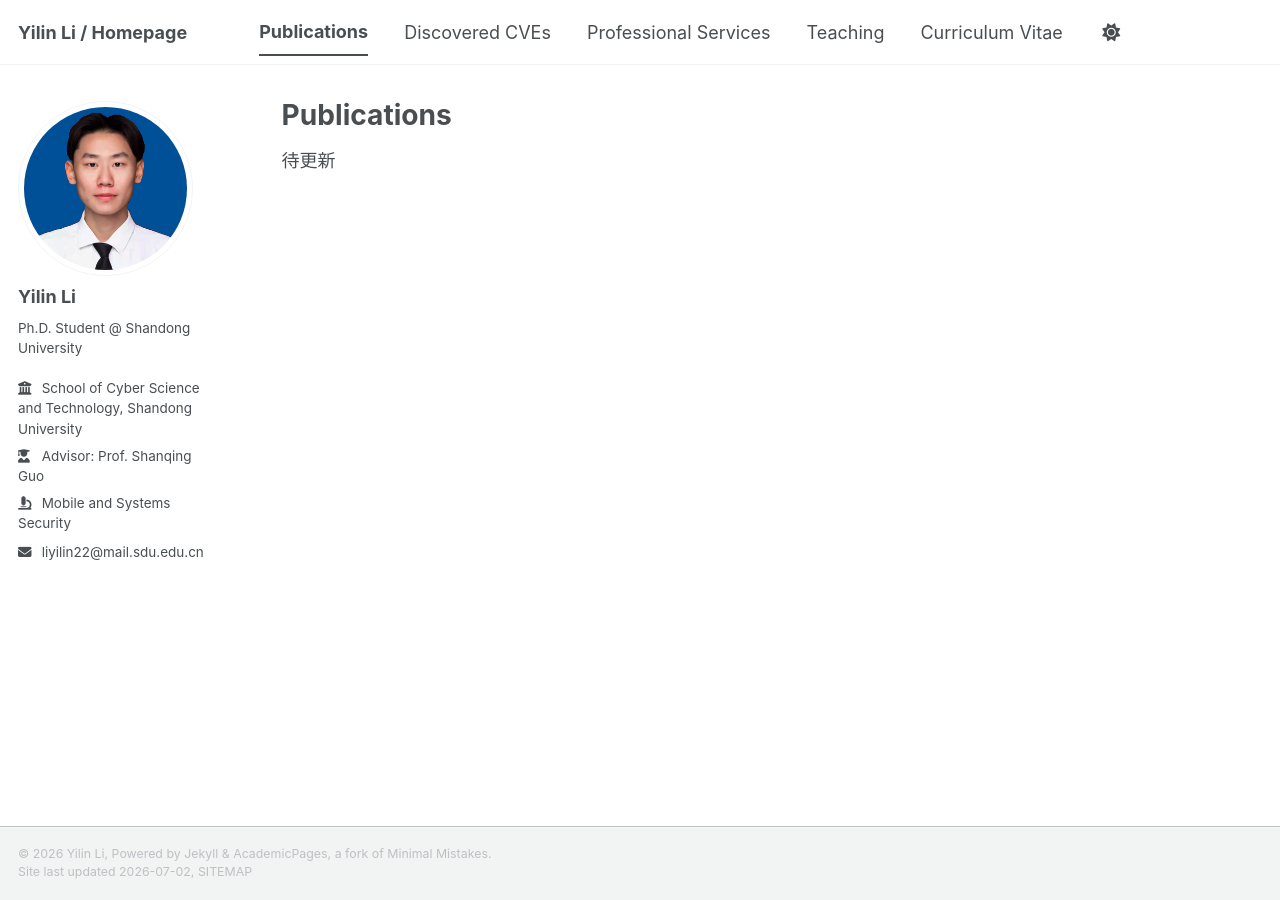
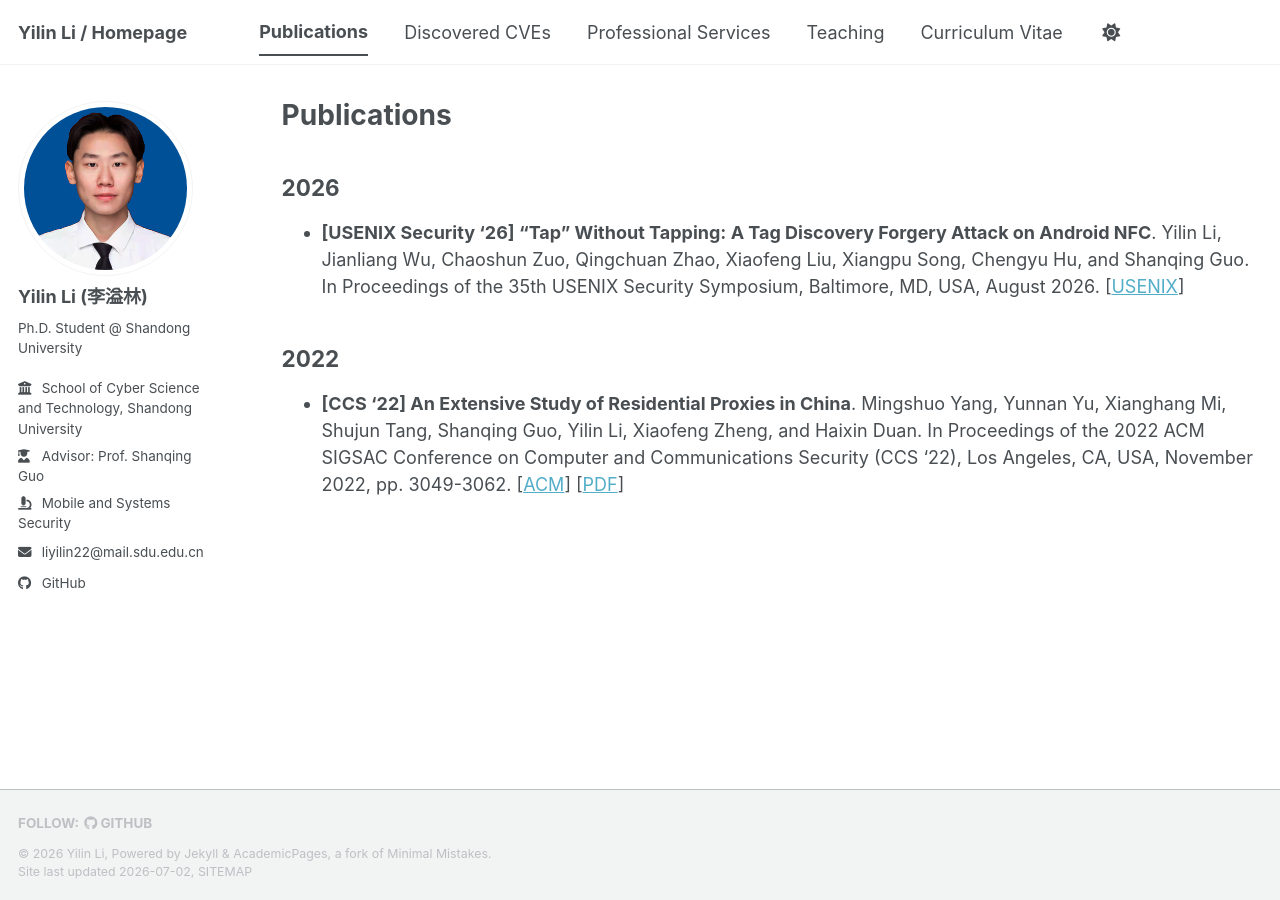
Before and after one commit to mu-sec/mu-sec.github.io, a Jekyll site: the page built from _pages/publications.md, in a window 1280 px wide. Built offline with Jekyll 4.4.1, drawn with Linux system fonts in a browser that asks for light colours; a style sheet for code colours, icons or effects is not loaded.

Commit message:
Add publications and profile links

```diff
--- a/_config.yml
+++ b/_config.yml
@@ -10,7 +10,7 @@ repository: "mu-sec/mu-sec.github.io"
 
 author:
   avatar: "headshot.png"
-  name: "Yilin Li"
+  name: "Yilin Li (李溢林)"
   bio: "Ph.D. Student @ Shandong University"
   location:
   employer: "School of Cyber Science and Technology, Shandong University"
@@ -33,7 +33,7 @@ author:
   bitbucket:
   codepen:
   dribbble:
-  github:
+  github: "mu-sec"
   kaggle:
   stackoverflow:
   artstation:
--- a/_pages/publications.md
+++ b/_pages/publications.md
@@ -5,4 +5,16 @@ permalink: /publications/
 author_profile: true
 ---
 
-待更新
+## 2026
+
+- **[USENIX Security '26] "Tap" Without Tapping: A Tag Discovery Forgery Attack on Android NFC**.
+  Yilin Li, Jianliang Wu, Chaoshun Zuo, Qingchuan Zhao, Xiaofeng Liu, Xiangpu Song, Chengyu Hu, and Shanqing Guo.
+  In Proceedings of the 35th USENIX Security Symposium, Baltimore, MD, USA, August 2026.
+  [[USENIX](https://www.usenix.org/conference/usenixsecurity26/presentation/li-yilin)]
+
+## 2022
+
+- **[CCS '22] An Extensive Study of Residential Proxies in China**.
+  Mingshuo Yang, Yunnan Yu, Xianghang Mi, Shujun Tang, Shanqing Guo, Yilin Li, Xiaofeng Zheng, and Haixin Duan.
+  In Proceedings of the 2022 ACM SIGSAC Conference on Computer and Communications Security (CCS '22), Los Angeles, CA, USA, November 2022, pp. 3049-3062.
+  [[ACM](https://doi.org/10.1145/3548606.3559377)] [[PDF](https://xianghang.me/files/ccs2022_rpaas_china.pdf)]
```
